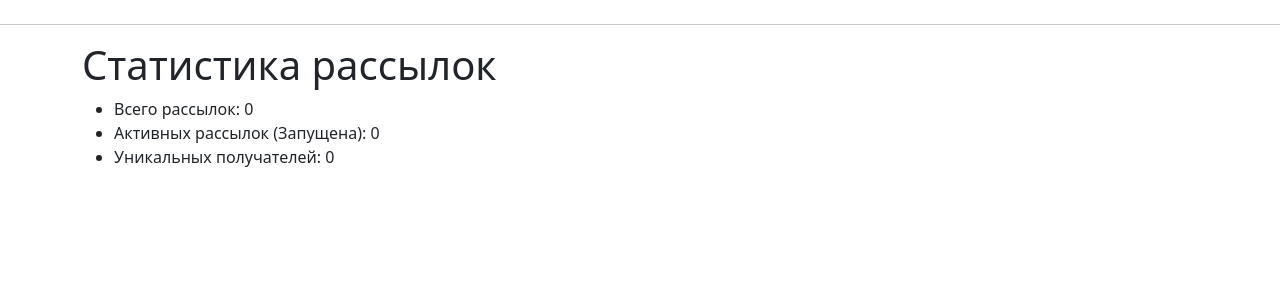
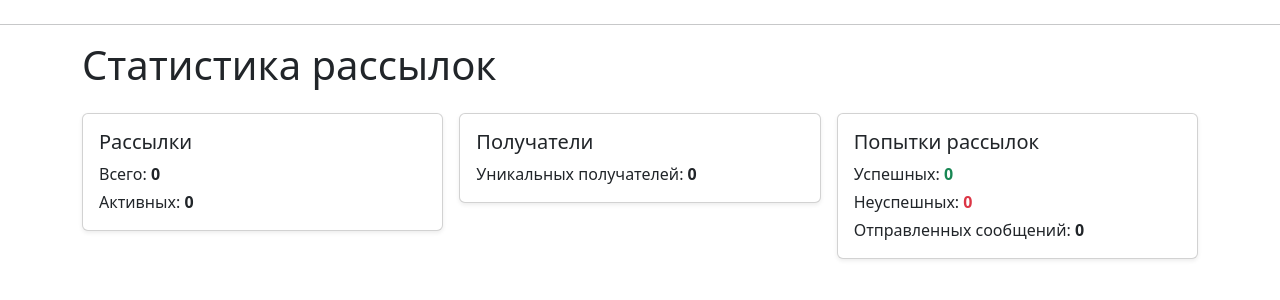
Before and after one commit to olganoskova200524/mailer-service, a Django app: page / in a window 1280 px wide. Shown: the part 56-356 px from the top of the page. Run offline with Django 5.2, Linux system fonts and the light colour scheme; the visitor is signed in with stand-in values (Sample User, id 1); data that the repository does not hold is empty.

Commit message:
Update index statistics view and improve dashboard layout

```diff
--- a/mailing/views.py
+++ b/mailing/views.py
@@ -163,28 +163,34 @@ class MailingSendView(LoginRequiredMixin, View):
         return redirect("mailing:mailing_detail", pk=mailing.pk)
 
 
-class IndexView(TemplateView):
+class IndexView(LoginRequiredMixin, TemplateView):
     template_name = "index.html"
 
     def get_context_data(self, **kwargs):
-        from .models import Mailing, Recipient  # локальный импорт, чтобы избежать циклов
+        context = super().get_context_data(**kwargs)
+        user = self.request.user
 
-        context = super().get_context_data(**kwargs)
+        user_mailings = Mailing.objects.filter(owner=user)
+        user_recipients = Recipient.objects.filter(owner=user)
 
-        user = self.request.user
-        if user.is_authenticated:
-            mailings = Mailing.objects.filter(owner=user)
-            recipients = Recipient.objects.filter(owner=user)
-        else:
-            mailings = Mailing.objects.all()
-            recipients = Recipient.objects.all()
-
-        context["total_mailings"] = mailings.count()
-        context["active_mailings"] = mailings.filter(
+        context["total_mailings"] = user_mailings.count()
+        context["active_mailings"] = user_mailings.filter(
             status=Mailing.STATUS_RUNNING
         ).count()
         context["unique_recipients"] = (
-            recipients.values("email").distinct().count()
+            user_recipients.values("email").distinct().count()
         )
 
+        attempts = MailingAttempt.objects.filter(mailing__owner=user)
+
+        context["attempts_success"] = attempts.filter(
+            status=MailingAttempt.STATUS_SUCCESS
+        ).count()
+
+        context["attempts_failed"] = attempts.filter(
+            status=MailingAttempt.STATUS_FAILED
+        ).count()
+
+        context["messages_sent"] = context["attempts_success"]
+
         return context
--- a/templates/index.html
+++ b/templates/index.html
@@ -3,11 +3,39 @@
 {% block title %}Главная{% endblock %}
 
 {% block content %}
-<h1>Статистика рассылок</h1>
+<h1 class="mb-4">Статистика рассылок</h1>
 
-<ul>
-    <li>Всего рассылок: {{ total_mailings }}</li>
-    <li>Активных рассылок (Запущена): {{ active_mailings }}</li>
-    <li>Уникальных получателей: {{ unique_recipients }}</li>
-</ul>
+<div class="row g-3">
+
+    <div class="col-md-4">
+        <div class="card shadow-sm">
+            <div class="card-body">
+                <h5 class="card-title">Рассылки</h5>
+                <p class="mb-1">Всего: <strong>{{ total_mailings }}</strong></p>
+                <p class="mb-0">Активных: <strong>{{ active_mailings }}</strong></p>
+            </div>
+        </div>
+    </div>
+
+    <div class="col-md-4">
+        <div class="card shadow-sm">
+            <div class="card-body">
+                <h5 class="card-title">Получатели</h5>
+                <p class="mb-0">Уникальных получателей: <strong>{{ unique_recipients }}</strong></p>
+            </div>
+        </div>
+    </div>
+
+    <div class="col-md-4">
+        <div class="card shadow-sm">
+            <div class="card-body">
+                <h5 class="card-title">Попытки рассылок</h5>
+                <p class="mb-1">Успешных: <strong class="text-success">{{ attempts_success }}</strong></p>
+                <p class="mb-1">Неуспешных: <strong class="text-danger">{{ attempts_failed }}</strong></p>
+                <p class="mb-0">Отправленных сообщений: <strong>{{ messages_sent }}</strong></p>
+            </div>
+        </div>
+    </div>
+
+</div>
 {% endblock %}
```
